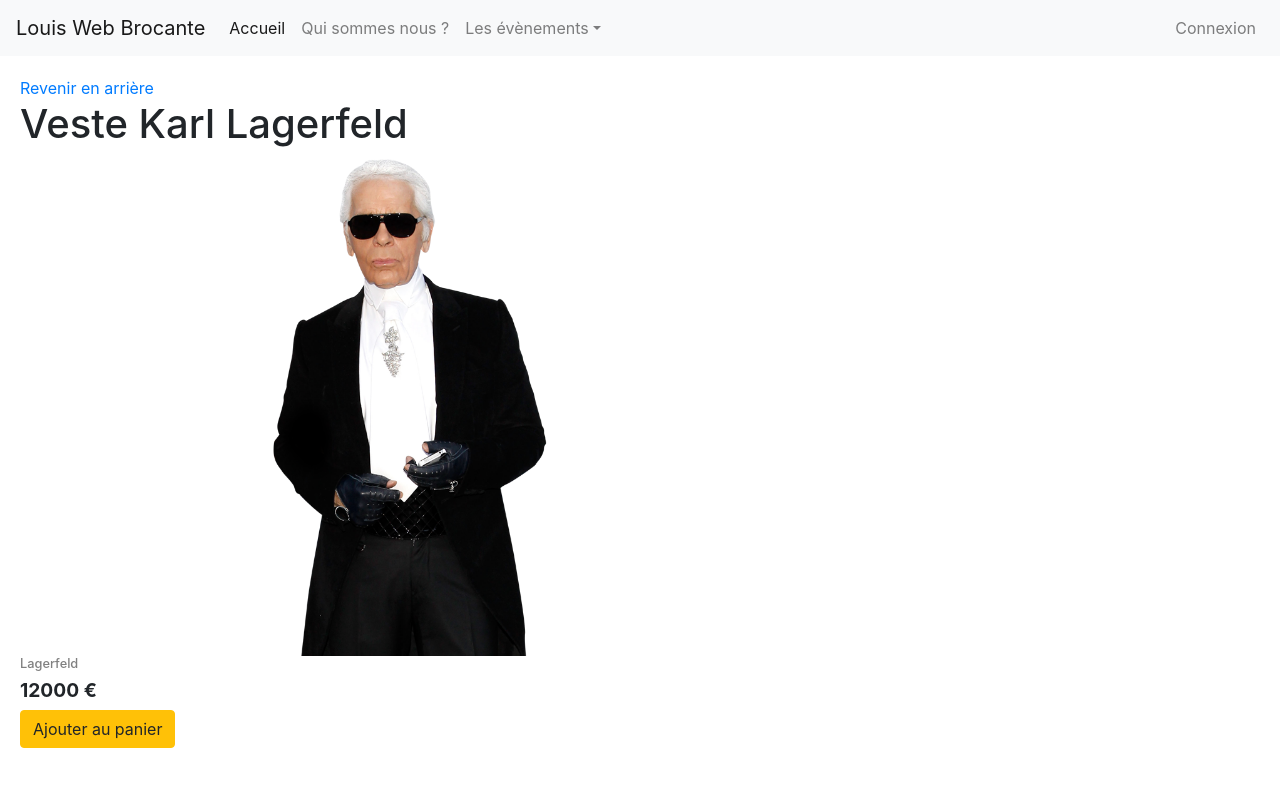
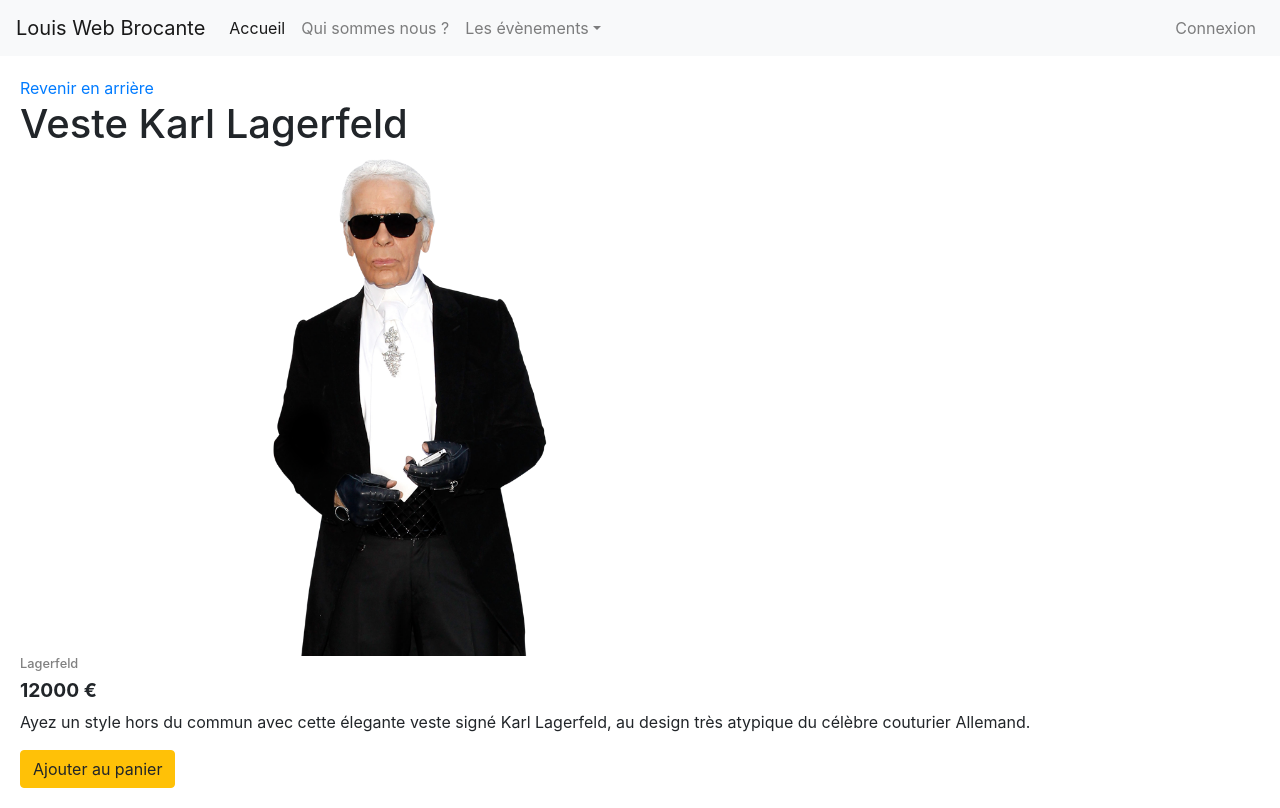
Before and after one commit to WN59/LouisLaBrocante-version-REACT, a React (Create React App) app: page /product/1 in a window 1280 px wide. Built offline with nearby package versions, Linux system fonts and the light colour scheme.

Commit message:
Add product desc
Adding product description display on the product details page

```diff
--- a/src/components/ProductDetails.js
+++ b/src/components/ProductDetails.js
@@ -22,6 +22,7 @@
             <img className="product-details-image" src={product.image} />
             <h1 className="product-brand">{product.brand}</h1>
             <h1 className="product-price">{product.price} €</h1>
+            <p className="product-details"> {product.desc}</p>
             <button className="btn btn-warning"> Ajouter au panier </button>
         </div>
 
--- a/src/data.js
+++ b/src/data.js
@@ -4,6 +4,7 @@
         id:'1',
         name: 'Veste Karl Lagerfeld',
         image: '/images/produit1.png',
+        desc:' Ayez un style hors du commun avec cette élegante veste signé Karl Lagerfeld, au design très atypique du célèbre couturier Allemand.',
         price:12000,
         brand: 'Lagerfeld'
     },
@@ -11,6 +12,8 @@
         id:'2',
         name: 'Smith Machine',
         image: '/images/produit2.png',
+        desc:' Renforcez votre musculature en toute sécurité grâce à la smith machine de Frédéric Delavier.',
+
         price:800,
         brand: 'Delavier'
     },
@@ -18,6 +21,7 @@
         id:'3',
         name: 'Figurine Disney Jasmine',
         image: '/images/produit3.png',
+        desc:' Faites plaisir à vos enfants, ou à vous même, en tant que collectionneur Disney, avec cette superbe figurine Jasmine issue du tournage de Aladdin en 1992',
         price: 70,
         brand: 'Disney & Cie'
     },
@@ -25,6 +29,7 @@
         id:'4',
         name: 'Vase Ancien collection Jean Michel',
         image: '/images/produit4.png',
+        desc:'Egayez votre maison avec cette superbe décoration découverte par le célèbre explorateur Jean Michel lors de son voyage en Egypte Antique',
         price:1500,
         brand: 'Louis XVI'
     },
@@ -32,6 +37,7 @@
         id:'5',
         name: 'Album Linkin Park - Meteora',
         image: '/images/produit5.jpg',
+        desc:"Un classique de la musique des années 2000, cet Album Meteora de Linkin Park fera ravir plus d'un(e) passionné(e).",
         price:40,
         brand: 'Linkin Park'
     }
```
